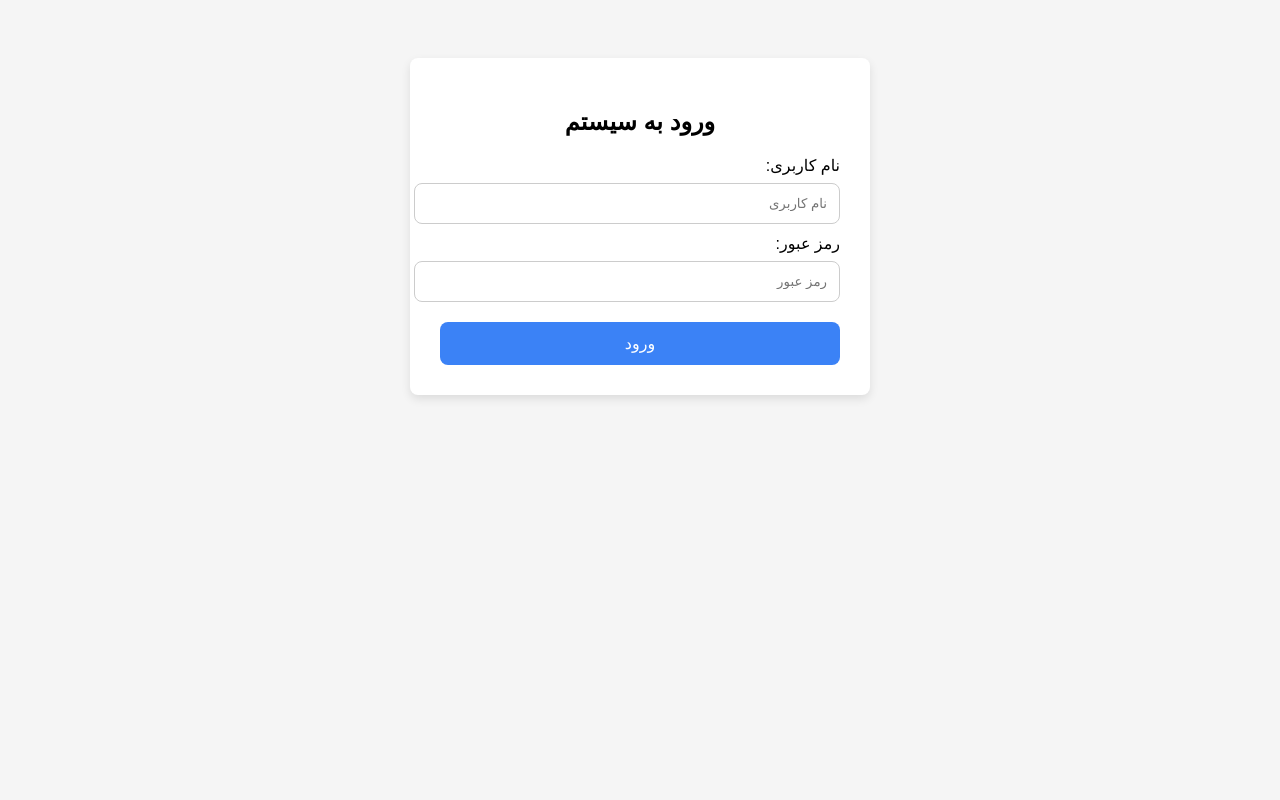
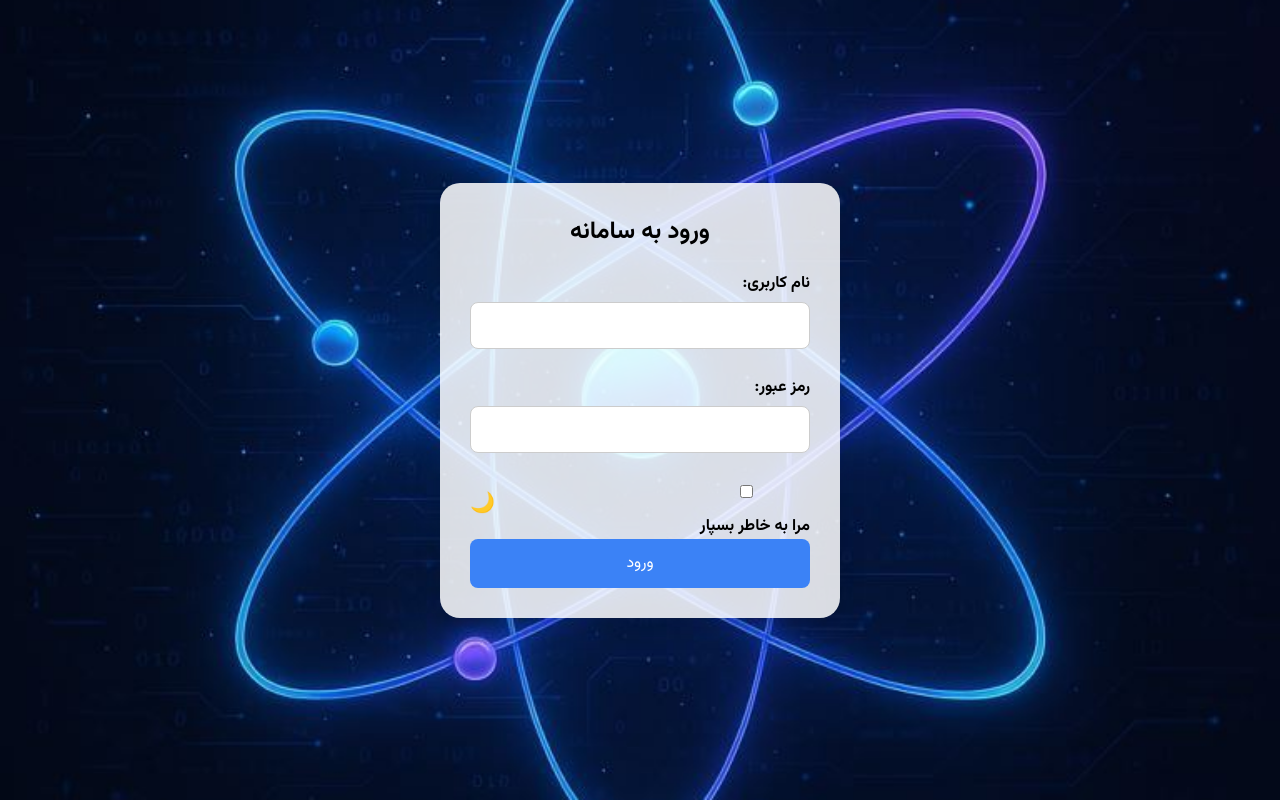
Before and after one commit to sasi1368/loginnew, a website: page public/login.html in a window 1280 px wide. Drawn offline with Linux system fonts and the light colour scheme.

Commit message:
Update login.html

```diff
--- a/public/login.html
+++ b/public/login.html
@@ -2,62 +2,74 @@
 <html lang="fa" dir="rtl">
 <head>
   <meta charset="UTF-8" />
-  <title>ورود</title>
+  <meta name="viewport" content="width=device-width, initial-scale=1.0"/>
+  <title>ورود به سامانه</title>
   <style>
+    @import url('https://fonts.googleapis.com/css2?family=Vazirmatn:wght@400;700&display=swap');
+    * {
+      margin: 0; padding: 0; box-sizing: border-box;
+      font-family: 'Vazirmatn', sans-serif;
+    }
     body {
-      font-family: 'Vazirmatn', sans-serif;
-      background-color: #f5f5f5;
-      padding: 50px;
+      background: url('images/1.png') no-repeat center center/cover;
+      display: flex; justify-content: center; align-items: center;
+      height: 100vh; color: var(--text-color, #000);
     }
     .login-container {
-      max-width: 400px;
-      margin: 0 auto;
-      background-color: #fff;
-      padding: 30px;
-      border-radius: 8px;
-      box-shadow: 0 4px 10px rgba(0, 0, 0, 0.1);
+      background-color: rgba(255, 255, 255, 0.85);
+      padding: 30px; border-radius: 20px;
+      width: 100%; max-width: 400px;
+      box-shadow: 0 8px 24px rgba(0,0,0,0.2);
     }
-    h2 {
-      text-align: center;
-      margin-bottom: 20px;
+    h2 { text-align: center; margin-bottom: 20px; }
+    label { font-weight: bold; margin-top: 10px; display: block; }
+    input {
+      width: 100%; padding: 12px; margin-top: 6px;
+      margin-bottom: 16px; border-radius: 8px; border: 1px solid #ccc;
     }
-    label {
-      display: block;
-      margin-top: 10px;
+    button[type="submit"] {
+      width: 100%; padding: 12px; background-color: #3b82f6;
+      color: #fff; border: none; border-radius: 8px;
+      font-size: 16px; cursor: pointer;
     }
-    input {
-      width: 100%;
-      padding: 12px;
-      border-radius: 8px;
-      border: 1px solid #ccc;
-      margin-top: 8px;
+    button:hover { background-color: #2563eb; }
+    .dark-mode-btn {
+      background: none; border: none; font-size: 20px;
+      float: left; cursor: pointer;
     }
-    button {
-      width: 100%;
-      background-color: #3b82f6;
-      color: white;
-      padding: 12px;
-      border: none;
-      border-radius: 8px;
-      margin-top: 20px;
-      font-size: 16px;
-      cursor: pointer;
+    .checkbox-container {
+      display: flex; justify-content: space-between; align-items: center;
     }
-    button:hover {
-      background-color: #2563eb;
+    body.dark-mode {
+      --text-color: #fff;
+      background-color: #222;
+    }
+    body.dark-mode input {
+      background-color: #333; color: #fff;
+      border: 1px solid #555;
+    }
+    body.dark-mode .login-container {
+      background-color: rgba(40, 40, 40, 0.9);
     }
   </style>
 </head>
 <body>
   <div class="login-container">
-    <h2>ورود به سیستم</h2>
-    <label for="username">نام کاربری:</label>
-    <input type="text" id="username" placeholder="نام کاربری" required />
+    <h2>ورود به سامانه</h2>
+    <form id="login-form">
+      <label for="username">نام کاربری:</label>
+      <input type="text" id="username" required />
 
-    <label for="password">رمز عبور:</label>
-    <input type="password" id="password" placeholder="رمز عبور" required />
+      <label for="password">رمز عبور:</label>
+      <input type="password" id="password" required />
 
-    <button onclick="login()">ورود</button>
+      <div class="checkbox-container">
+        <label><input type="checkbox" id="rememberMe" /> مرا به خاطر بسپار</label>
+        <button type="button" class="dark-mode-btn" onclick="toggleDarkMode()">🌙</button>
+      </div>
+
+      <button type="submit">ورود</button>
+    </form>
   </div>
 
   <script src="js/login.obf.js"></script>
```
